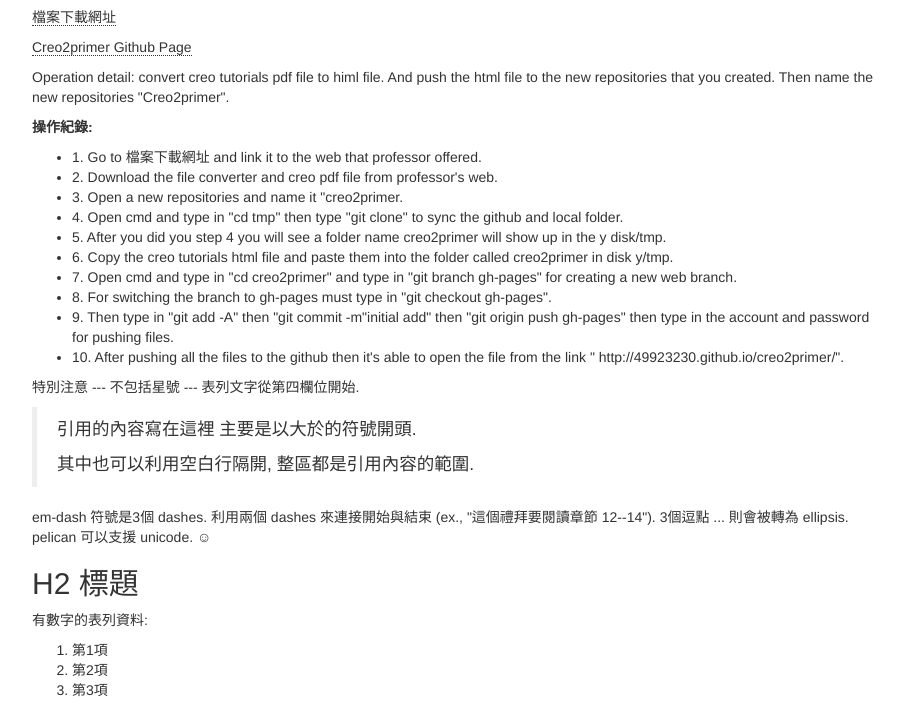
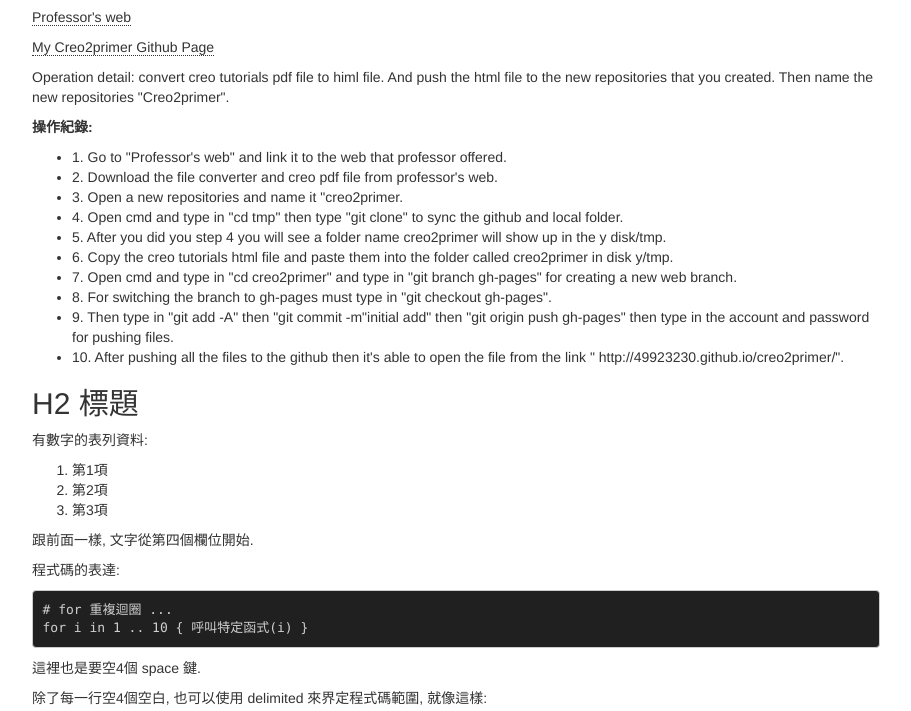
Before and after one commit to 49923230/homework, a website: page 2015cp_hw.html in a window 1280 px wide. Shown: the part 679-1390 px from the top of the page, without its empty margins (38-949 px from the left). Drawn offline with Linux system fonts and the light colour scheme; a script that the page names is missing.

Commit message:
initial add

```diff
--- a/2015cp_hw.html
+++ b/2015cp_hw.html
@@ -108,12 +108,12 @@
 
 
 <h1>將creo教學pdf file轉換成html file並上傳至github</h1>
-<p><a href="http://wordpress-2015course.rhcloud.com/?m=20151012" target="_blank">檔案下載網址</a></p>
-<p><a href="http://49923230.github.io/creo2primer/" target="_blank">Creo2primer Github Page</a></p>
+<p><a href="http://wordpress-2015course.rhcloud.com/?m=20151012" target="_blank">Professor's web</a></p>
+<p><a href="http://49923230.github.io/creo2primer/" target="_blank">My Creo2primer Github Page</a></p>
 <p>Operation detail: convert creo tutorials pdf file to himl file. And push the html file to the new repositories that you created. Then name the new repositories "Creo2primer".</p>
 <p><strong>操作紀錄:</strong></p>
 <ul>
-<li>1. Go to 檔案下載網址 and link it to the web that professor offered.</li>
+<li>1. Go to "Professor's web" and link it to the web that professor offered.</li>
 <li>2. Download the file converter and creo pdf file from professor's web.</li>
 <li>3. Open a new repositories and name it "creo2primer.</li>
 <li>4. Open cmd and type in "cd tmp" then type "git clone" to sync the github and local folder.</li>
@@ -124,15 +124,7 @@
 <li>9. Then type in "git add -A" then "git commit -m"initial add" then "git origin push gh-pages" then type in the account and password for pushing files.</li>
 <li>10. After pushing all the files to the github then it's able to open the file from the link " http://49923230.github.io/creo2primer/".</li>
 </ul>
-<p>特別注意 --- 不包括星號 --- 表列文字從第四欄位開始.</p>
-<blockquote>
-<p>引用的內容寫在這裡
-主要是以大於的符號開頭.</p>
-<p>其中也可以利用空白行隔開,
-整區都是引用內容的範圍.</p>
-</blockquote>
-<p>em-dash 符號是3個 dashes. 利用兩個 dashes 來連接開始與結束 (ex., "這個禮拜要閱讀章節 12--14"). 3個逗點 ... 則會被轉為 ellipsis.
-pelican 可以支援 unicode. ☺</p>
+
 
 
 <h2>H2 標題</h2>
```
